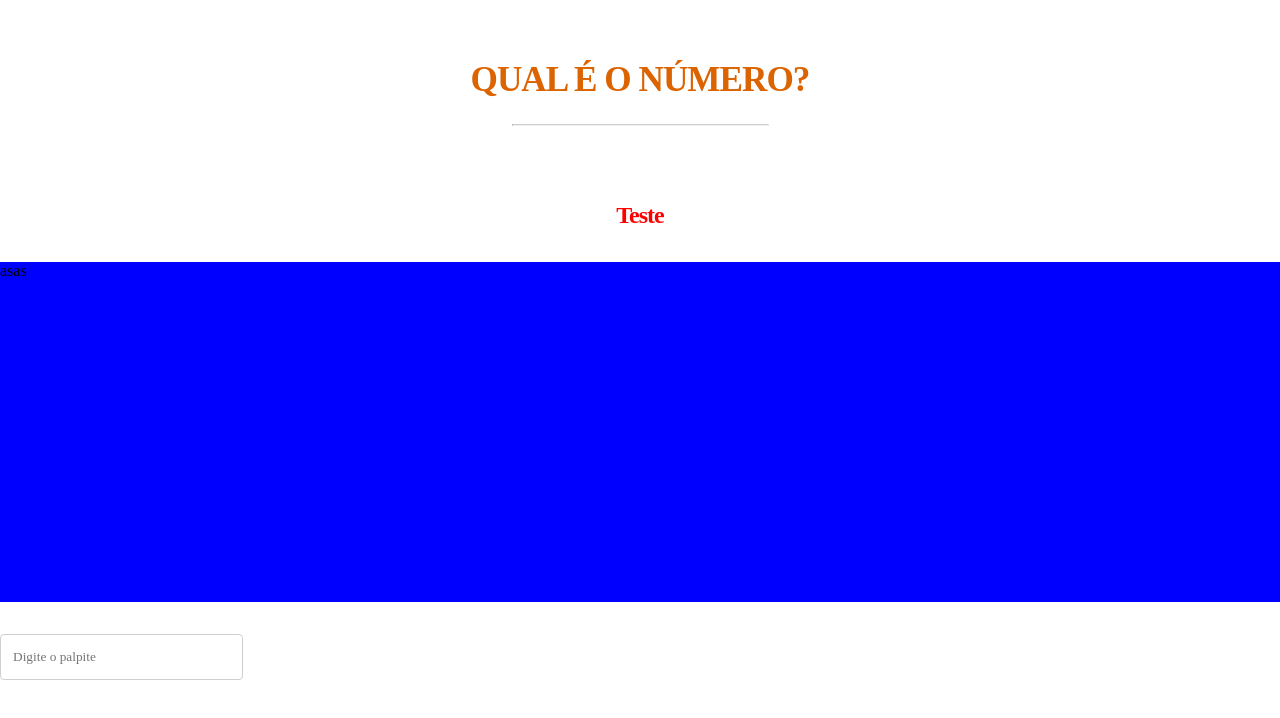
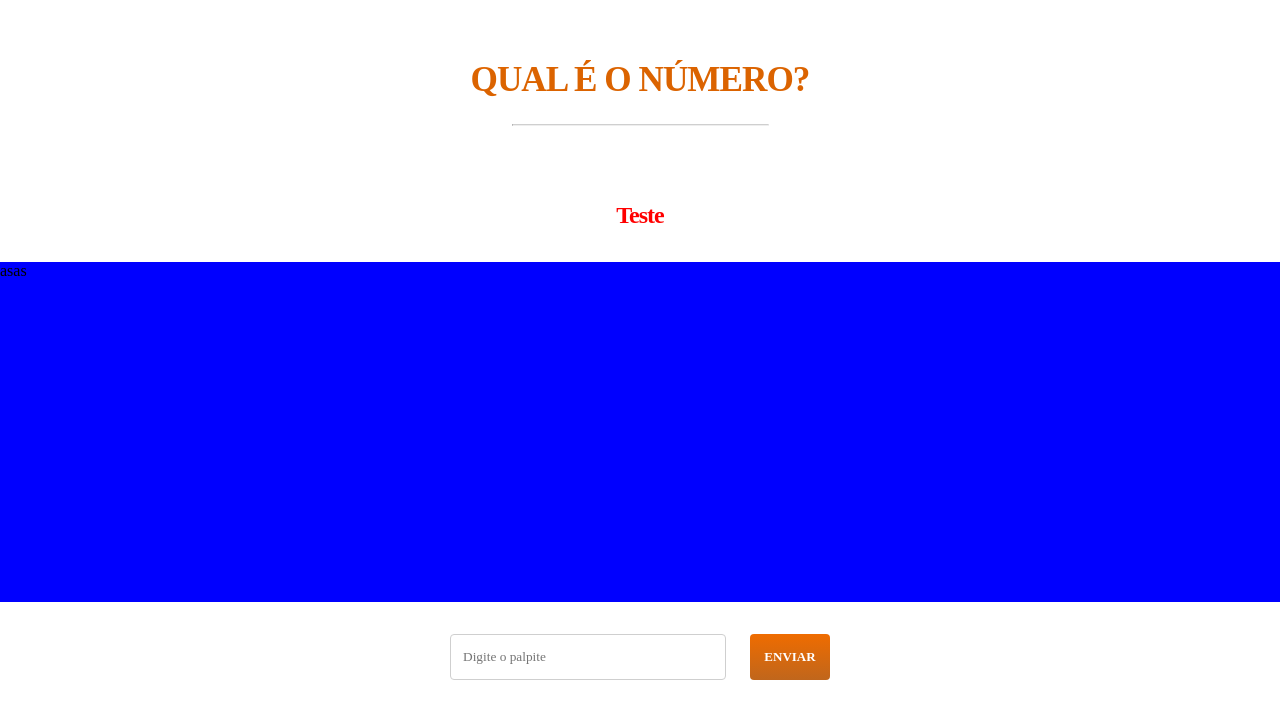
Before and after one commit to igorjosiel/Studio-sol-challenge, a React (Vite) app: page / in a window 1280 px wide. Shown: the top 718 px of the page. Built offline with nearby package versions, Linux system fonts and the light colour scheme; no server answers.

Commit message:
fix: inserindo botão no formulário da página.

```diff
--- /dev/null
+++ b/src/components/Button/index.tsx
@@ -0,0 +1,8 @@
+import { ButtonProps } from "./types";
+import { StyledButton } from "./styles";
+
+const Button = ({ text }: ButtonProps) => {
+    return <StyledButton>{text}</StyledButton>;
+};
+
+export default Button;
--- /dev/null
+++ b/src/components/Button/styles.ts
@@ -0,0 +1,22 @@
+import styled from "styled-components";
+
+export const StyledButton = styled.button`
+    background: linear-gradient(180deg, #ef6c00 0%, #c0661c 100%);
+    color: #fff;
+    border: none;
+    border-radius: 4px;
+    width: 80px;
+    height: 100%;
+    text-transform: uppercase;
+    font-size: 13px;
+    font-weight: 700;
+    cursor: pointer;
+
+    &:disabled {
+        background: #ddd;
+    }
+
+    &:hover {
+        box-shadow: 1px 1px 4px 1px #888888;
+    }
+`;
--- /dev/null
+++ b/src/components/Button/types.ts
@@ -0,0 +1,4 @@
+export interface ButtonProps {
+    text: string,
+    children?: Element,
+}
--- a/src/components/Footer/index.tsx
+++ b/src/components/Footer/index.tsx
@@ -1,5 +1,5 @@
 import { useState } from "react";
-import Input from "../Input";
+import { Input, Button } from "../index";
 
 function Footer() {
     const [guessNumber, setGuessNumber] = useState('');
@@ -11,7 +11,7 @@ function Footer() {
     }
 
     return (
-        <div>
+        <div style={{ width: '380px', margin: '0px auto', display: 'flex', justifyContent: 'space-between' }}>
             <Input
                 name={'guessNumber'}
                 value={guessNumber}
@@ -19,6 +19,7 @@ function Footer() {
                 placeholder={'Digite o palpite'}
                 type={'number'}
             />
+            <Button text="Enviar" />
         </div>
     );
 }
--- a/src/components/Input/styles.ts
+++ b/src/components/Input/styles.ts
@@ -4,7 +4,7 @@ export const StyledInput = styled.input`
   border: 1px solid #cfcfcf;
   outline: 0;
   border-radius: 4px;
-  width: 217px;
+  width: 250px;
   padding: 14px 12px;
 
   &::-webkit-inner-spin-button {
--- a/src/components/index.ts
+++ b/src/components/index.ts
@@ -2,10 +2,12 @@ import Header from "./Header";
 import Message from "./Message";
 import Footer from "./Footer";
 import Input from "./Input";
+import Button from "./Button";
 
 export {
     Header,
     Message,
     Footer,
     Input,
+    Button,
 }
```
